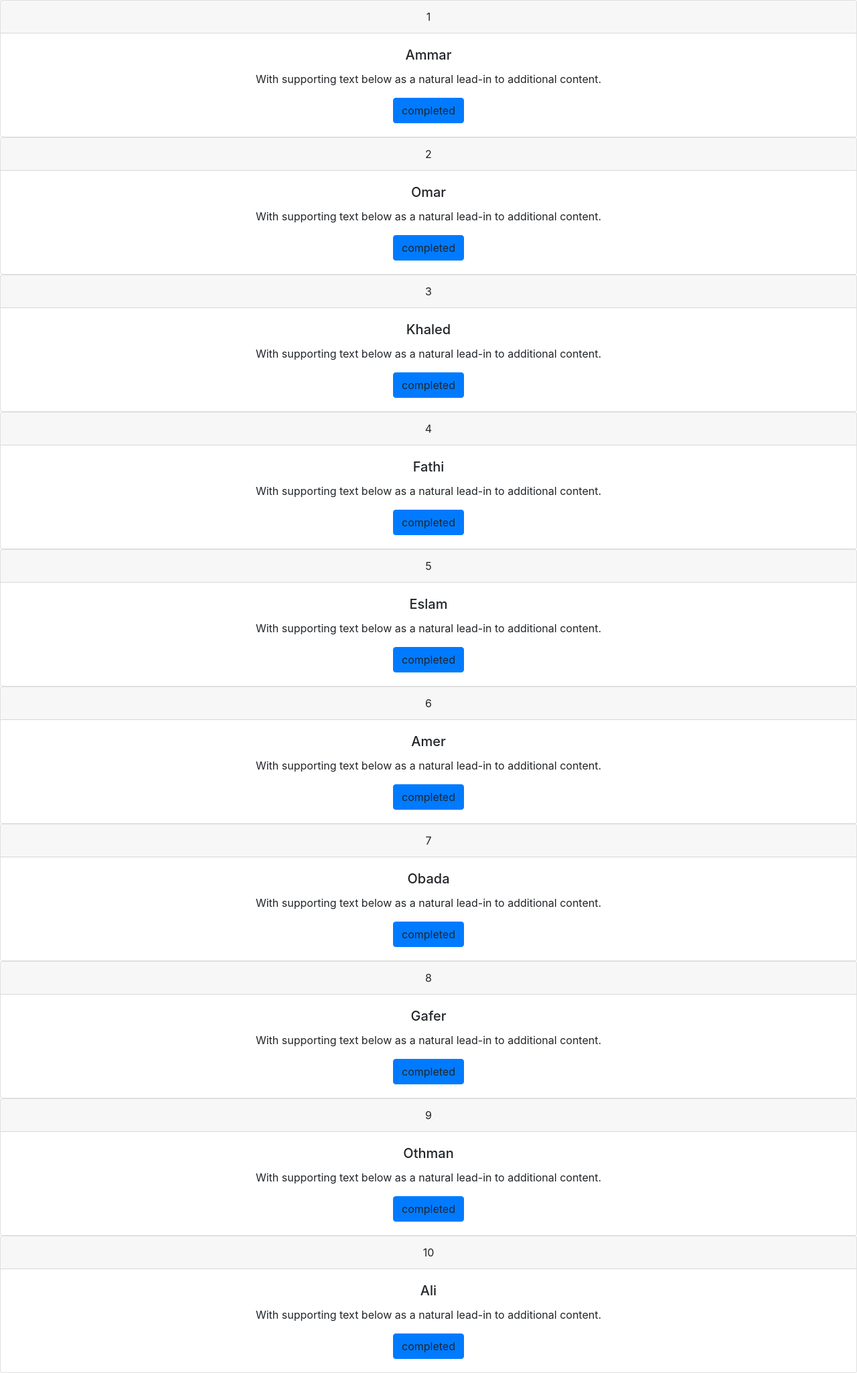
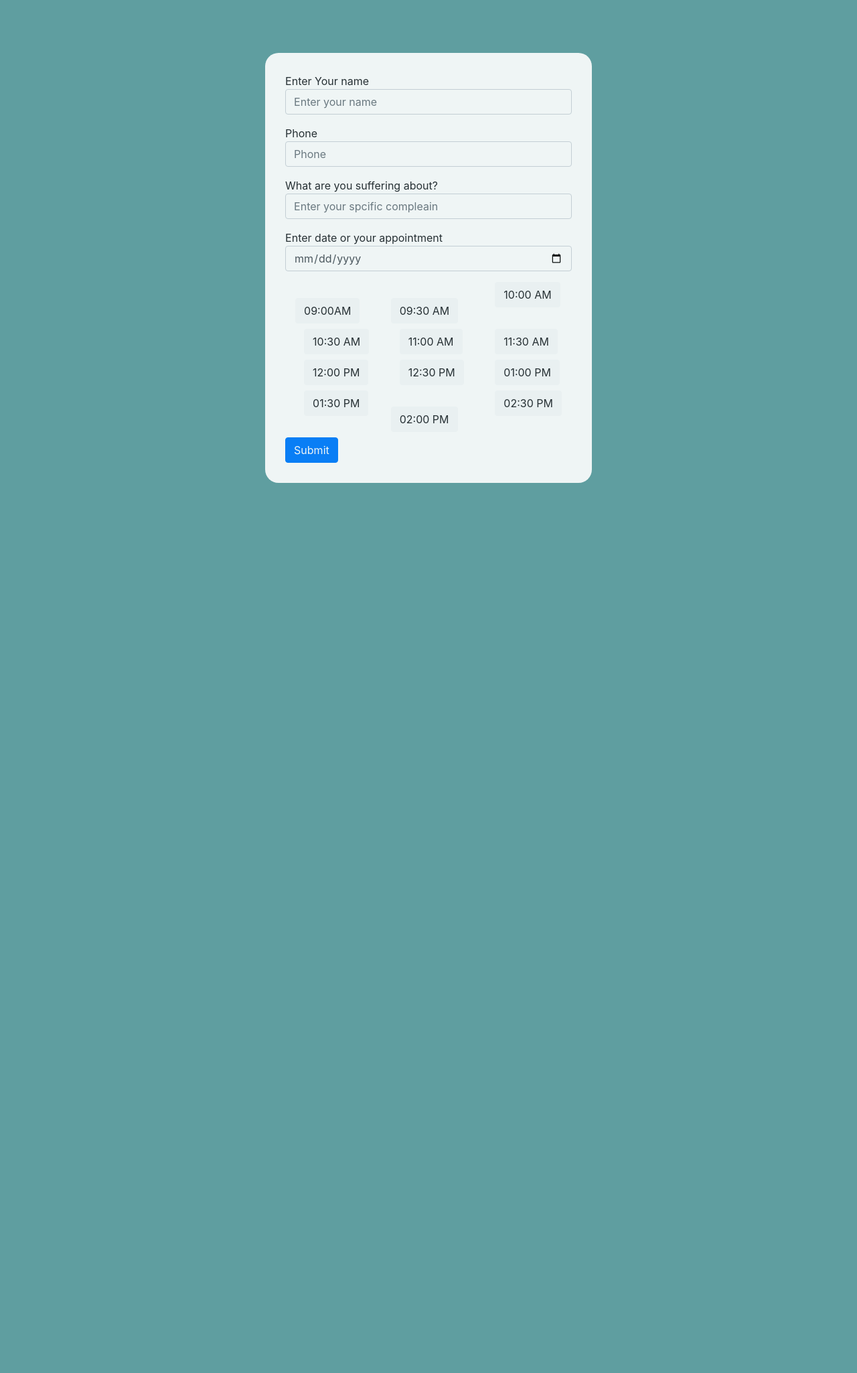
Before and after one commit to MHD-Ammar/EPFL-final-project, a Flask app: page / in a window 1280 px wide. Shown: the whole page at 67% size. After the commit the page ends 721 px from the top, so only its background shows below. Run offline with Flask 3, Linux system fonts and the light colour scheme.

Commit message:
display the available time slot depending on the date

```diff
--- a/back.py
+++ b/back.py
@@ -2,7 +2,8 @@ from flask import Flask, render_template,request,redirect
 import json
 import datetime
 
-app = Flask(__name__)
+app = Flask(__name__, template_folder='templates')
+
 today = datetime.date.today()
 
 # Class definition to save the input of the user in Jsone file
@@ -16,7 +17,6 @@ class patient:
         self.time_slot = time_slot
 
     def store(self):
-
         data = work_with_json("DB.json", "r")
         max_id = 0
         for item in data:
@@ -32,6 +32,7 @@ class patient:
         json_file = open("DB.json", "w")
         json.dump(data, json_file)
         json_file.close()
+
 
 
 
@@ -62,19 +63,34 @@ for item in Schedule:
 def delete():
     id = request.args.get("id")
     for item in day_schedule:
-        if item["id"] == str(id):
+        if item["id"] == int(id):
             day_schedule.remove(item)
-    return redirect("/")
+    return redirect("admin")
+
+@app.route("/date")
+def date():
+    day_time = []
+    date = request.args.get("d")
+    Schedule = work_with_json("DB.json", "r")
+    for item in Schedule:
+        if item["date"] == date:
+            day_time.append(item["time_slot"])
+
+
+    return render_template( "index.html" , time_slot = day_time)
 
 
 
+
+@app.route("/admin")
+def home_page():
+    return render_template("schedule.html", message = day_schedule)
+
 @app.route("/")
-def home_page():
-    return render_template("index.html", message = day_schedule)
+def register_page():
+    Schedule = work_with_json("DB.json", "r")
+    return render_template("index.html" , today = str(today))
 
-@app.route("/register")
-def register_page():
-    return get_page("templates/register.html")
 @app.route("/registered")
 def reg():
     name = request.args.get("name")
--- a/static/script.js
+++ b/static/script.js
@@ -1,5 +1,28 @@
 const cardContainer = document.querySelector(".card-container");
-//const btn = document.querySelector(".completed");
+const selectedDateInput = document.getElementById("selected-date");
+const inName = document.getElementById("name");
+const inPhone = document.getElementById("phone");
+const inCompleain = document.getElementById("compleain");
+
+
+
+const loadDefult = function () {
+    const storedName = localStorage.getItem("name");
+    const storedDate = localStorage.getItem("date");
+    const storedPhone = localStorage.getItem("phone");
+    const storedCompleain = localStorage.getItem("compleain");
+    if (storedName)
+        inName.value = storedName;
+    if (storedDate)
+        selectedDateInput.value = storedDate;
+    if (storedPhone)
+        inPhone.value = storedPhone;
+    if (storedCompleain)
+        inCompleain.value = storedCompleain;
+}
+
+
+if (cardContainer) {
     cardContainer.addEventListener('click', function (event) {
         if (event.target.classList.contains('completed')) {
             const cardToHide = event.target.closest(".card"); // Find closest ancestor with class "card"
@@ -10,11 +33,25 @@ cardContainer.addEventListener('click', function (event) {
             }
             cardToHide.addEventListener('transitionend', function () {
                 cardToHide.parentNode.removeChild(cardToHide); // Remove from DOM
-            //cardToHide.style.display = "none"
+                cardToHide.style.display = "none"
             });
         }
     });
+}
 
 function deleteItem(id) {
     window.location.href = `/delete?id=${id}`
 }
+
+
+selectedDateInput.addEventListener('change', function () {
+    const selectedDate = this.value;
+    localStorage.setItem("name", inName.value);
+    localStorage.setItem("phone", inPhone.value);
+    localStorage.setItem("compleain", inCompleain.value);
+    localStorage.setItem("date", selectedDate);
+    window.location.href = `/date?d=${selectedDate}`
+
+});
+
+loadDefult();
--- a/static/style.css
+++ b/static/style.css
@@ -24,7 +24,7 @@
     transition: all 0.5s ease-in-out;
 }
 
-.card.hidden {
+.card .hidden {
     opacity: 0;
     transform: scale(0.9);
 }
--- a/templates/index.html
+++ b/templates/index.html
@@ -4,28 +4,141 @@
 <head>
     <meta charset="UTF-8">
     <meta name="viewport" content="width=device-width, initial-scale=1.0">
-    <title>Dr Calendar</title>
+    <title>Register</title>
     <link rel="stylesheet" href="../static/style.css">
     <link rel="stylesheet" href="https://cdn.jsdelivr.net/npm/bootstrap@4.3.1/dist/css/bootstrap.min.css"
         integrity="sha384-ggOyR0iXCbMQv3Xipma34MD+dH/1fQ784/j6cY/iJTQUOhcWr7x9JvoRxT2MZw1T" crossorigin="anonymous">
 </head>
 
-<body>
-    <div class="card-container">
-        {% for item in message %}
-        <div class="card text-center">
-            <div class="card-header">
-                {{item["id"]}}
-            </div>
-            <div class="card-body">
-                <h5 class="card-title">{{item["name"]}}</h5>
-                <p class="card-text">With supporting text below as a natural lead-in to additional content.</p>
-                <a class="btn btn-primary completed">completed</a>
-            </div>
+<body class="body-style">
+
+    <div class="container-flued">
+        <div class="row signin-form">
+            <form action="registered" method="get">
+                <div class="form-group">
+                    <label class="row">Enter Your name</label>
+                    <input type="text" class="form-control row" placeholder="Enter your name" name="name" id="name">
+                </div>
+                <div class="form-group">
+                    <label class="row">Phone</label>
+                    <input type="phone" class="form-control row" placeholder="Phone" name="phone" id="phone">
+                </div>
+                <div class="form-group">
+                    <label class="row">What are you suffering about?</label>
+                    <input type="phone" class="form-control row" placeholder="Enter your spcific compleain"
+                        name="compleain" id="compleain">
+                </div>
+
+                <div class="form-group">
+                    <label class="row">Enter date or your appointment</label>
+                    <input type="date" class="form-control row" name="date" id="selected-date" min={{today}}>
+                </div>
+
+                <div class="row">
+                    <div class="col-4">
+                        {%if '1' not in time_slot%}
+                        <label><input type="radio" name="time_slot" style="opacity: 0;" value="1"> <span
+                                class="btn btn-light">09:00AM</span>
+                        </label>
+                        {%endif%}
+                    </div>
+
+
+                    <div class="col-4">
+                        {%if '2' not in time_slot%}
+                        <label> <input type="radio" name="time_slot" value="2" style="opacity: 0;"><span
+                                class="btn btn-light"> 09:30 AM</span>
+                        </label>
+                        {%endif%}
+
+                    </div>
+
+                    <div class="col-4">
+                        {%if '3' not in time_slot%}
+                        <label>
+                            <input type="radio" name="time_slot" value="3" style="opacity: 0;"><span
+                                class="btn btn-light"> 10:00 AM</span>
+                        </label>
+                        {%endif%}
+                    </div>
+                </div>
+                <div class="row">
+                    <div class="col-4">
+                        {%if '4' not in time_slot%}
+                        <label> <input type="radio" name="time_slot" value="4" style="opacity: 0;"><span
+                                class="btn btn-light"> 10:30 AM</span>
+                        </label>
+                        {%endif%}
+                    </div>
+                    <div class="col-4">
+                        {%if '5' not in time_slot%}
+                        <label> <input type="radio" name="time_slot" value="5" style="opacity: 0;"><span
+                                class="btn btn-light"> 11:00 AM</span>
+                        </label>
+                        {%endif%}
+                    </div>
+                    <div class="col-4">
+                        {%if '6' not in time_slot%}
+                        <label> <input type="radio" name="time_slot" value="6" style="opacity: 0;"><span
+                                class="btn btn-light"> 11:30 AM</span>
+                        </label>
+                        {%endif%}
+                    </div>
+                </div>
+                <div class="row">
+                    <div class="col-4">
+                        {%if '7' not in time_slot%}
+                        <label> <input type="radio" name="time_slot" value="7" style="opacity: 0;"><span
+                                class="btn btn-light"> 12:00 PM</span>
+                        </label>
+                        {%endif%}
+                    </div>
+                    <div class="col-4">
+                        {%if '8' not in time_slot%}
+                        <label> <input type="radio" name="time_slot" value="8" style="opacity: 0;"><span
+                                class="btn btn-light"> 12:30 PM</span>
+                        </label>
+                        {%endif%}
+                    </div>
+                    <div class="col-4">
+                        {%if '9' not in time_slot%}
+                        <label> <input type="radio" name="time_slot" value="9" style="opacity: 0;"><span
+                                class="btn btn-light"> 01:00 PM</span>
+                        </label>
+                        {%endif%}
+                    </div>
+                </div>
+                <div class="row">
+                    <div class="col-4">
+                        {%if '10' not in time_slot%}
+                        <label> <input type="radio" name="time_slot" value="10" style="opacity: 0;"><span
+                                class="btn btn-light"> 01:30 PM</span>
+                        </label>
+                        {%endif%}
+                    </div>
+                    <div class="col-4">
+                        {%if '11' not in time_slot%}
+                        <label> <input type="radio" name="time_slot" value="11" style="opacity: 0;"><span
+                                class="btn btn-light"> 02:00 PM</span>
+                        </label>
+                        {%endif%}
+                    </div>
+                    <div class="col-4">
+                        {%if '12' not in time_slot%}
+                        <label> <input type="radio" name="time_slot" value="12" style="opacity: 0;"><span
+                                class="btn btn-light"> 02:30 PM</span>
+                        </label>
+                        {%endif%}
+                    </div>
+                </div>
+
+                <input type="submit" class="btn btn-primary" value="Submit">
+            </form>
 
         </div>
-        {% endfor %}
     </div>
+
+
 
 
 
@@ -40,6 +153,7 @@
         integrity="sha384-JjSmVgyd0p3pXB1rRibZUAYoIIy6OrQ6VrjIEaFf/nJGzIxFDsf4x0xIM+B07jRM"
         crossorigin="anonymous"></script>
     <script src="../static/script.js"> </script>
+
 </body>
 
 </html>
```
Also changed, not shown: DB.json (+1 -90 lines), templates/register.html (deleted, +0 -117 lines), templates/schedule.html (added, +45 -0 lines). Lines whose indentation alone changed are shown as unchanged.
